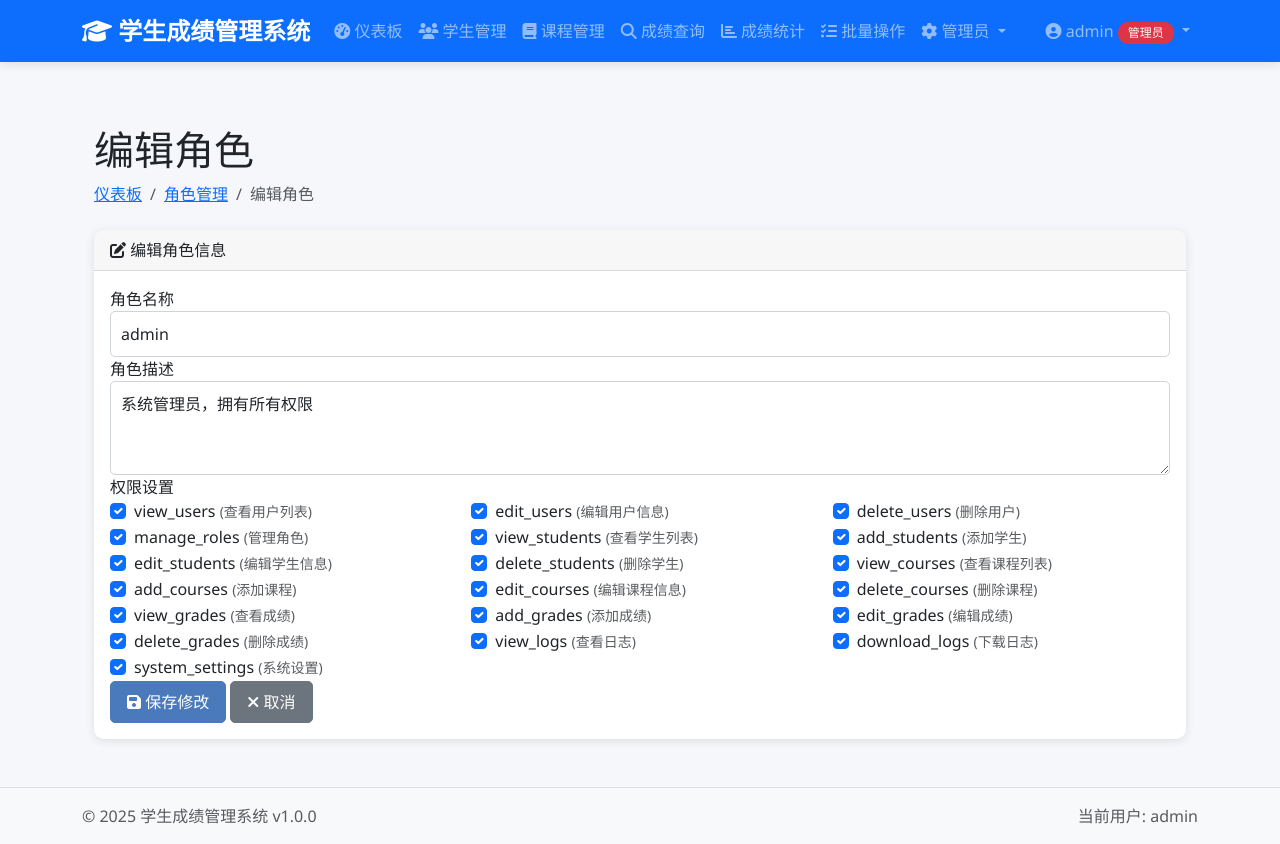
After one commit to aangelic524-dev/student_web, a Flask app: page /roles/edit/1 in a window 1280 px wide. The commit adds this page. Run offline with Flask 3, Linux system fonts and the light colour scheme; a user stored in the database is signed in; some libraries are stand-ins or nearby versions.

Commit message:
添加权限管理与日志查看

```diff
--- a/app.py
+++ b/app.py
@@ -1,6 +1,7 @@
 from flask import Flask, render_template, request, jsonify, flash, redirect, url_for, send_file, Blueprint
 from flask_login import LoginManager, current_user, login_required
 from flask_bootstrap import Bootstrap
+from functools import wraps
 import os
 from datetime import datetime, timezone
 import json
@@ -14,7 +15,7 @@ matplotlib.use('Agg')  # 使用非GUI后端
 
 # 导入配置和模块
 from config import Config
-from database import db, User, Student, Course, Grade, init_db
+from database import db, User, Student, Course, Grade, init_db, Role, Permission
 from auth import auth_bp
 from forms import *
 
@@ -35,19 +36,33 @@ os.makedirs(log_folder, exist_ok=True)
 log_file = os.path.join(log_folder, 'app.log')
 
 # 配置日志记录器
-logging.basicConfig(level=logging.INFO)
+logging.basicConfig(level=logging.DEBUG)
 logger = logging.getLogger('flask_app')
 
-# 创建文件处理器，设置日志级别为INFO
+# 创建文件处理器，设置日志级别为DEBUG
 file_handler = RotatingFileHandler(log_file, maxBytes=10*1024*1024, backupCount=5, encoding='utf-8')
-file_handler.setLevel(logging.INFO)
+file_handler.setLevel(logging.DEBUG)
 
 # 创建控制台处理器，设置日志级别为DEBUG
 console_handler = logging.StreamHandler()
 console_handler.setLevel(logging.DEBUG)
 
-# 设置日志格式
-log_formatter = logging.Formatter('%(asctime)s - %(name)s - %(levelname)s - %(message)s')
+# 设置详细的日志格式，包含用户ID、IP地址等信息
+class DetailedFormatter(logging.Formatter):
+    def format(self, record):
+        # 添加用户信息（如果有）
+        if hasattr(record, 'user_id'):
+            record.user_id = record.user_id
+        else:
+            record.user_id = 'anonymous'
+        # 添加IP地址（如果有）
+        if hasattr(record, 'ip'):
+            record.ip = record.ip
+        else:
+            record.ip = 'unknown'
+        return super().format(record)
+
+log_formatter = DetailedFormatter('%(asctime)s - %(name)s - %(levelname)s - [User: %(user_id)s, IP: %(ip)s] - %(message)s')
 file_handler.setFormatter(log_formatter)
 console_handler.setFormatter(log_formatter)
 
@@ -66,6 +81,34 @@ app.logger.setLevel(logging.INFO)
 
 # 记录应用启动信息
 app.logger.info('Flask应用启动')
+
+# 新增：权限检查装饰器
+def permission_required(permission_name):
+    """检查用户是否具有特定权限的装饰器"""
+    def decorator(f):
+        @wraps(f)
+        @login_required
+        def decorated_function(*args, **kwargs):
+            if not current_user.has_permission(permission_name):
+                flash('您没有执行此操作的权限', 'danger')
+                return redirect(url_for('main.dashboard'))
+            return f(*args, **kwargs)
+        return decorated_function
+    return decorator
+
+# 添加请求钩子，记录用户ID和IP地址
+@app.before_request
+def log_request_info():
+    """在每个请求前记录用户ID和IP地址"""
+    if hasattr(request, 'remote_addr'):
+        app.logger.debug(f'请求: {request.method} {request.path}，IP: {request.remote_addr}')
+
+    # 将用户ID和IP地址添加到日志记录器的上下文中
+    if current_user.is_authenticated:
+        app.logger.user_id = current_user.username
+    else:
+        app.logger.user_id = 'anonymous'
+    app.logger.ip = request.remote_addr if hasattr(request, 'remote_addr') else 'unknown'
 # ==== 日志功能配置结束 ====
 
 # ==== 新增：模板上下文处理器 ====
@@ -182,15 +225,44 @@ def switch_language():
     # 重定向到新的URL
     return redirect(new_url)
 
+@main_bp.route('/view_logs')
+@permission_required('view_logs')
+def view_logs():
+    """在线查看日志文件"""
+
+    # 设置日志文件路径
+    log_folder = 'logs'
+    log_file = os.path.join(log_folder, 'app.log')
+
+    # 检查日志文件是否存在
+    if not os.path.exists(log_file):
+        app.logger.error(f'尝试查看日志文件失败: 文件 {log_file} 不存在')
+        flash('日志文件不存在', 'danger')
+        return redirect(url_for('main.dashboard'))
+
+    # 读取日志文件内容
+    try:
+        with open(log_file, 'r', encoding='utf-8') as f:
+            log_content = f.read()
+        # 按行分割日志
+        log_lines = log_content.splitlines()
+        # 倒序排列，最新的日志显示在最前面
+        log_lines.reverse()
+    except Exception as e:
+        app.logger.error(f'读取日志文件失败: {str(e)}')
+        flash(f'读取日志文件失败: {str(e)}', 'danger')
+        return redirect(url_for('main.dashboard'))
+
+    # 记录日志查看操作
+    app.logger.info(f'管理员 {current_user.username} 查看了日志文件')
+
+    # 渲染日志查看页面
+    return render_template('view_logs.html', title='日志查看', log_lines=log_lines)
+
 @main_bp.route('/download_logs')
-@login_required
+@permission_required('download_logs')
 def download_logs():
     """下载日志文件"""
-    # 检查用户是否为管理员（可选，根据需求调整）
-    if not current_user.is_admin:
-        app.logger.warning(f'用户 {current_user.username} 尝试下载日志文件，但没有管理员权限')
-        flash('您没有权限下载日志文件', 'danger')
-        return redirect(url_for('main.dashboard'))
 
     # 设置日志文件路径
     log_folder = 'logs'
@@ -207,6 +279,81 @@ def download_logs():
 
     # 发送日志文件
     return send_file(log_file, as_attachment=True, download_name=f'app_logs_{datetime.now().strftime("%Y%m%d_%H%M%S")}.log')
+
+# 新增：角色管理路由
+@main_bp.route('/roles')
+@permission_required('manage_roles')
+def roles():
+    """角色列表"""
+    roles = Role.query.order_by(Role.id).all()
+    return render_template('roles.html', roles=roles)
+
+@main_bp.route('/roles/add', methods=['GET', 'POST'])
+@permission_required('manage_roles')
+def add_role():
+    """添加角色"""
+    if request.method == 'POST':
+        name = request.form['name']
+        description = request.form['description']
+
+        # 检查角色名称是否已存在
+        if Role.query.filter_by(name=name).first():
+            flash('角色名称已存在', 'danger')
+            return redirect(url_for('main.add_role'))
+
+        # 创建新角色
+        role = Role(name=name, description=description)
+        db.session.add(role)
+        db.session.commit()
+
+        flash('角色添加成功', 'success')
+        return redirect(url_for('main.roles'))
+
+    permissions = Permission.query.order_by(Permission.id).all()
+    return render_template('add_role.html', permissions=permissions)
+
+@main_bp.route('/roles/edit/<int:role_id>', methods=['GET', 'POST'])
+@permission_required('manage_roles')
+def edit_role(role_id):
+    """编辑角色"""
+    role = Role.query.get_or_404(role_id)
+
+    if request.method == 'POST':
+        role.name = request.form['name']
+        role.description = request.form['description']
+
+        # 更新权限
+        permission_ids = request.form.getlist('permissions')
+        role.permissions = Permission.query.filter(Permission.id.in_(permission_ids)).all()
+
+        db.session.commit()
+        flash('角色编辑成功', 'success')
+        return redirect(url_for('main.roles'))
+
+    permissions = Permission.query.order_by(Permission.id).all()
+    role_permission_ids = [p.id for p in role.permissions]
+    return render_template('edit_role.html', role=role, permissions=permissions, role_permission_ids=role_permission_ids)
+
+@main_bp.route('/roles/delete/<int:role_id>')
+@permission_required('manage_roles')
+def delete_role(role_id):
+    """删除角色"""
+    role = Role.query.get_or_404(role_id)
+
+    # 不能删除默认角色
+    if role.name in ['admin', 'teacher', 'user']:
+        flash('不能删除系统默认角色', 'danger')
+        return redirect(url_for('main.roles'))
+
+    # 检查是否有用户使用该角色
+    if role.users:
+        flash('该角色已被使用，不能删除', 'danger')
+        return redirect(url_for('main.roles'))
+
+    db.session.delete(role)
+    db.session.commit()
+    flash('角色删除成功', 'success')
+    return redirect(url_for('main.roles'))
 
 @main_bp.route('/dashboard_en')
 @login_required
--- a/templates/base.html
+++ b/templates/base.html
@@ -60,6 +60,30 @@
                                 <i class="fas fa-tasks"></i> 批量操作
                             </a>
                         </li>
+                        {% if current_user.is_admin %}
+                        <li class="nav-item dropdown">
+                            <a class="nav-link dropdown-toggle" id="adminDropdown" href="#" role="button" data-bs-toggle="dropdown" aria-expanded="false">
+                                <i class="fas fa-cog"></i> 管理员
+                            </a>
+                            <ul class="dropdown-menu" aria-labelledby="adminDropdown">
+                                <li>
+                                    <a class="dropdown-item" href="{{ url_for('main.roles') }}">
+                                        <i class="fas fa-users-cog"></i> 角色管理
+                                    </a>
+                                </li>
+                                <li>
+                                    <a class="dropdown-item" href="{{ url_for('main.view_logs') }}">
+                                        <i class="fas fa-file-alt"></i> 查看日志
+                                    </a>
+                                </li>
+                                <li>
+                                    <a class="dropdown-item" href="{{ url_for('main.download_logs') }}">
+                                        <i class="fas fa-download"></i> 下载日志
+                                    </a>
+                                </li>
+                            </ul>
+                        </li>
+                        {% endif %}
                     {% endif %}
                 </ul>
 
--- a/templates/dashboard.html
+++ b/templates/dashboard.html
@@ -202,6 +202,12 @@
                     </div>
                     {% if current_user.is_admin %}
                     <div class="col-md-3 mb-3">
+                        <a href="{{ url_for('main.view_logs') }}" class="btn btn-info btn-lg w-100">
+                            <i class="fas fa-eye fa-2x mb-2"></i><br>
+                            查看日志
+                        </a>
+                    </div>
+                    <div class="col-md-3 mb-3">
                         <a href="{{ url_for('main.download_logs') }}" class="btn btn-danger btn-lg w-100">
                             <i class="fas fa-file-download fa-2x mb-2"></i><br>
                             下载日志
--- a/templates/dashboard_en.html
+++ b/templates/dashboard_en.html
@@ -199,6 +199,12 @@
                     </div>
                     {% if current_user.is_admin %}
                     <div class="col-md-3 mb-3">
+                        <a href="{{ url_for('main.view_logs') }}" class="btn btn-info btn-lg w-100">
+                            <i class="fas fa-eye fa-2x mb-2"></i><br>
+                            View Logs
+                        </a>
+                    </div>
+                    <div class="col-md-3 mb-3">
                         <a href="{{ url_for('main.download_logs') }}" class="btn btn-danger btn-lg w-100">
                             <i class="fas fa-file-download fa-2x mb-2"></i><br>
                             Download Logs
--- /dev/null
+++ b/templates/edit_role.html
@@ -0,0 +1,60 @@
+{% extends "base.html" %}
+{% block content %}
+<div class="container-fluid">
+    <h1 class="mt-4">编辑角色</h1>
+    <ol class="breadcrumb mb-4">
+        <li class="breadcrumb-item"><a href="{{ url_for('main.dashboard') }}">仪表板</a></li>
+        <li class="breadcrumb-item"><a href="{{ url_for('main.roles') }}">角色管理</a></li>
+        <li class="breadcrumb-item active">编辑角色</li>
+    </ol>
+
+    <!-- 编辑角色表单 -->
+    <div class="card mb-4">
+        <div class="card-header">
+            <i class="fas fa-edit mr-1"></i>
+            编辑角色信息
+        </div>
+        <div class="card-body">
+            <form method="POST">
+                <div class="form-group">
+                    <label for="name">角色名称</label>
+                    <input type="text" class="form-control" id="name" name="name" value="{{ role.name }}" required>
+                </div>
+
+                <div class="form-group">
+                    <label for="description">角色描述</label>
+                    <textarea class="form-control" id="description" name="description" rows="3">{{ role.description }}</textarea>
+                </div>
+
+                <div class="form-group">
+                    <label>权限设置</label>
+                    <div class="row">
+                        {% for permission in permissions %}
+                        <div class="col-md-4">
+                            <div class="form-check">
+                                <input class="form-check-input" type="checkbox"
+                                       value="{{ permission.id }}"
+                                       id="permission-{{ permission.id }}"
+                                       name="permissions"
+                                       {% if permission.id in role_permission_ids %}checked{% endif %}>
+                                <label class="form-check-label" for="permission-{{ permission.id }}">
+                                    {{ permission.name }}
+                                    <small class="text-muted">({{ permission.description }})</small>
+                                </label>
+                            </div>
+                        </div>
+                        {% endfor %}
+                    </div>
+                </div>
+
+                <button type="submit" class="btn btn-primary">
+                    <i class="fas fa-save"></i> 保存修改
+                </button>
+                <a href="{{ url_for('main.roles') }}" class="btn btn-secondary">
+                    <i class="fas fa-times"></i> 取消
+                </a>
+            </form>
+        </div>
+    </div>
+</div>
+{% endblock %}
```
Also changed, not shown: database.py (+130 -4 lines), templates/add_role.html (added, +56 -0 lines), templates/roles.html (added, +58 -0 lines), templates/view_logs.html (added, +57 -0 lines), instance/database.db (deleted), 1 other file.
